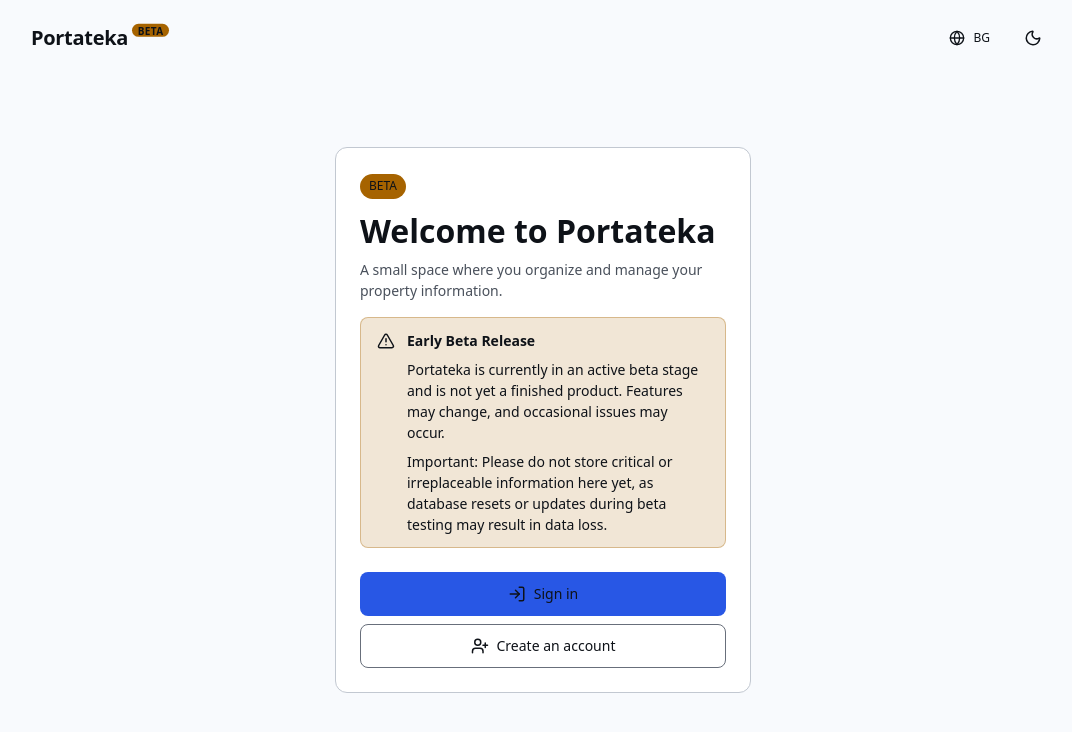
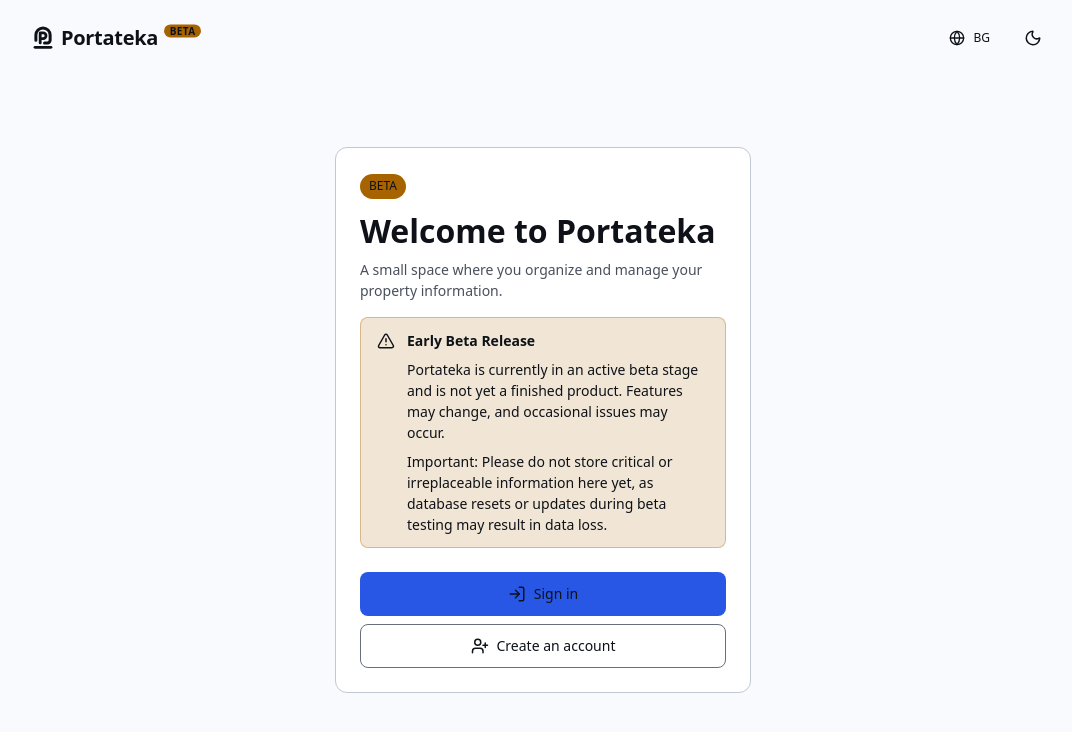
Before and after one commit to rumenpetrov/portateka-web, a React (Vite) app: page / in a window 1280 px wide. Shown: the top 732 px of the page, without its empty margins (97-1169 px from the left). Built offline with nearby package versions, Linux system fonts and the light colour scheme; no server answers.

Commit message:
Add logo

```diff
--- a/index.html
+++ b/index.html
@@ -4,6 +4,7 @@
     <meta charset="UTF-8" />
     <meta name="viewport" content="width=device-width, initial-scale=1.0, viewport-fit=cover" />
     <meta name="color-scheme" content="light dark" />
+    <link rel="icon" type="image/svg+xml" href="/logo.svg" />
     <script>
       try {
         const storedScheme = localStorage.getItem("color-scheme");
--- a/src/components/layout/BrandLogo.tsx
+++ b/src/components/layout/BrandLogo.tsx
@@ -6,6 +6,35 @@ export function BrandLogo() {
 
   return (
     <Link to="/" className="brand-logo">
+      <svg
+        aria-hidden="true"
+        className="brand-logo-mark"
+        viewBox="0 0 64 64"
+        fill="none"
+      >
+        <path
+          d="M13 38V24C13 13.5066 21.5066 5 32 5C42.4934 5 51 13.5066 51 24V38C51 41.866 47.866 45 44 45H36"
+          stroke="currentColor"
+          strokeWidth="8"
+          strokeLinecap="round"
+          strokeLinejoin="round"
+        />
+        <path
+          d="M24.5 45V18.5H32.5C36.6421 18.5 40 21.8579 40 26C40 30.1421 36.6421 33.5 32.5 33.5H24.5"
+          stroke="currentColor"
+          strokeWidth="7.5"
+          strokeLinecap="round"
+          strokeLinejoin="round"
+        />
+        <rect
+          x="7"
+          y="53"
+          width="50"
+          height="7.5"
+          rx="3.75"
+          fill="currentColor"
+        />
+      </svg>
       <span className="brand-logo-text">{t.app.name}</span>
       <span className="brand-logo-badge">{t.app.betaBadge}</span>
     </Link>
--- a/src/theme/tokens.css
+++ b/src/theme/tokens.css
@@ -648,8 +648,8 @@
   .brand-logo {
     position: relative;
     display: inline-flex;
-    align-items: flex-start;
-    gap: 0.25rem;
+    align-items: center;
+    gap: 0.375rem;
     color: var(--theme-text-primary);
     text-decoration: none;
     line-height: 1.1;
@@ -657,6 +657,12 @@
     &:hover {
       color: var(--theme-text-primary);
     }
+  }
+
+  .brand-logo-mark {
+    inline-size: 1.5rem;
+    block-size: 1.5rem;
+    flex-shrink: 0;
   }
 
   .brand-logo-text {
@@ -668,6 +674,7 @@
   .brand-logo-badge {
     display: inline-flex;
     align-items: center;
+    align-self: flex-start;
     padding-block: 0.1rem;
     padding-inline: 0.35rem;
     border-radius: var(--primitive-radius-pill);
@@ -677,7 +684,7 @@
     line-height: 1;
     background-color: var(--theme-warning);
     color: contrast-color(var(--theme-warning));
-    transform: translateY(-0.2rem);
+    transform: translateY(-0.1rem);
   }
 
   .app-desktop-nav {
```
Also changed, not shown: public/logo.svg (added).
